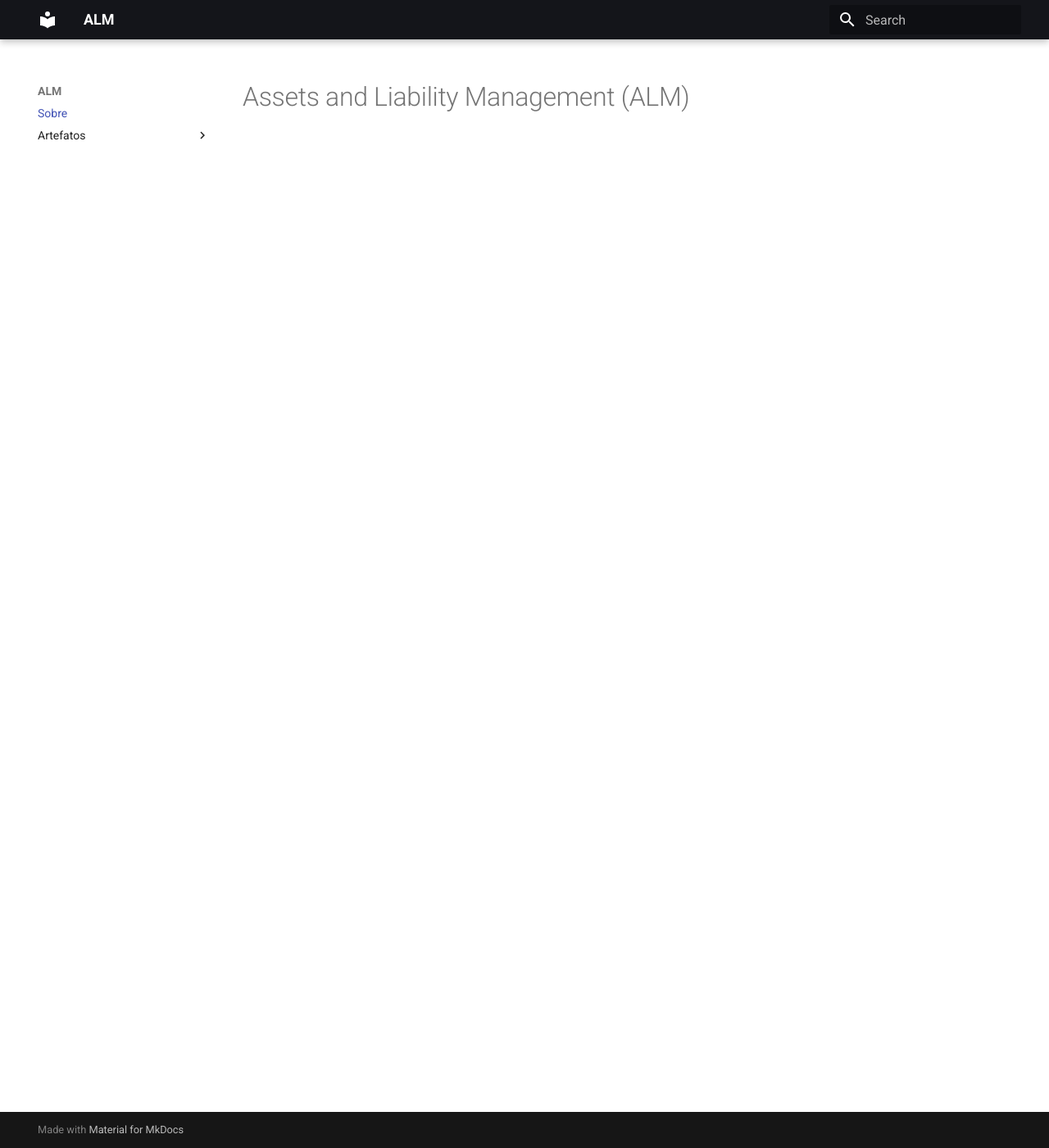
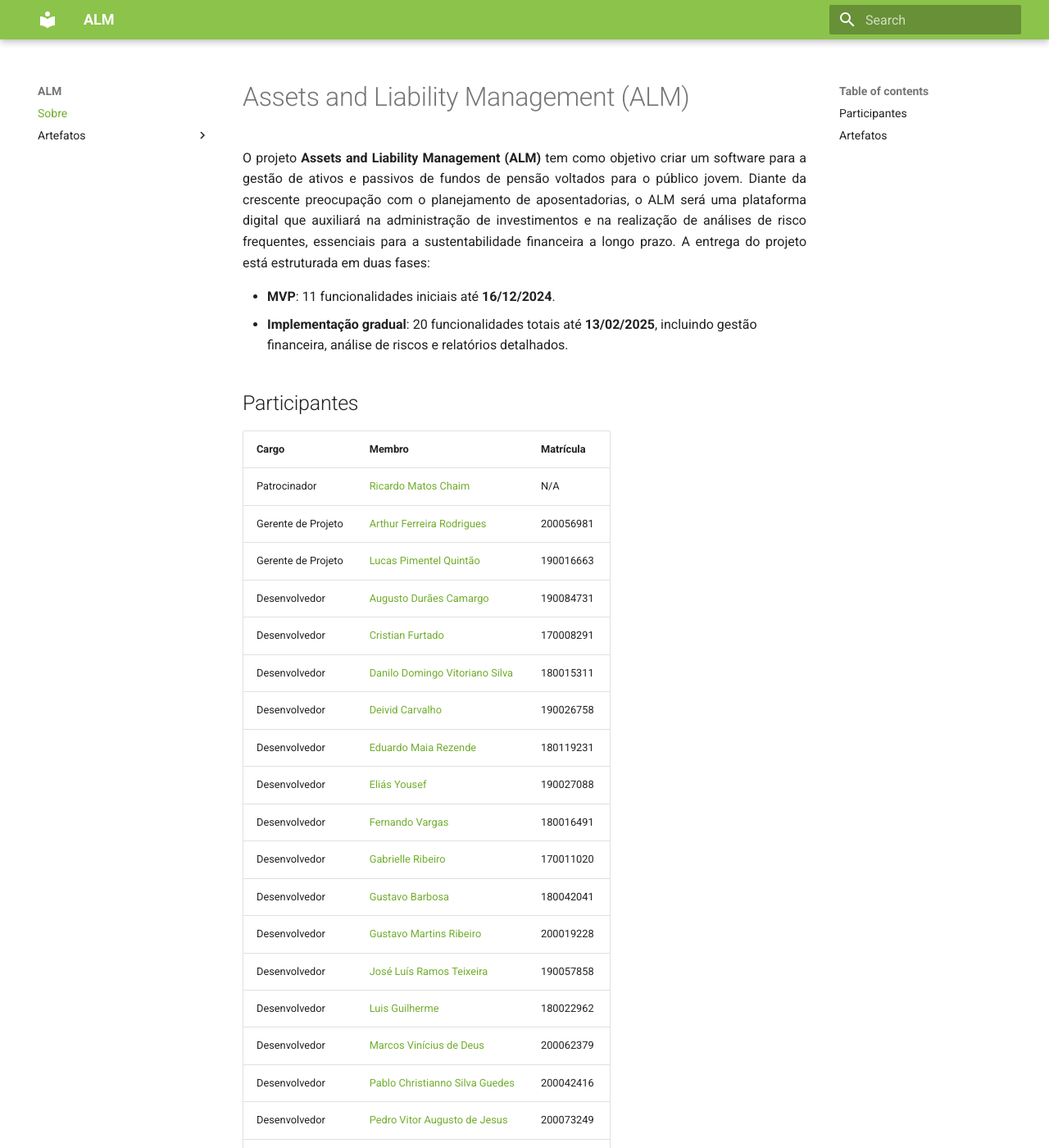
Before and after one commit to EPS-ALM/eps-alm, an MkDocs documentation site: the page built from docs/index.md, in a window 1280 px wide and 1400 px high. Shown: the whole window at 82% size. Built offline with MkDocs 1.6.1 and Material for MkDocs 9.7.7, drawn with Linux system fonts in a browser that asks for light colours; some of the changed text lies outside the part shown.

Commit message:
Nova estrutura de documentos

```diff
--- a/docs/index.md
+++ b/docs/index.md
@@ -1 +1,71 @@
 # Assets and Liability Management (ALM)
+
+<p align="justify">
+    O projeto <strong>Assets and Liability Management (ALM)</strong> tem como objetivo criar um software para a gestão de ativos e passivos de fundos de pensão voltados para o público jovem. Diante da crescente preocupação com o planejamento de aposentadorias, o ALM será uma plataforma digital que auxiliará na administração de investimentos e na realização de análises de risco frequentes, essenciais para a sustentabilidade financeira a longo prazo.
+    A entrega do projeto está estruturada em duas fases:
+    <ul>
+        <li><strong>MVP</strong>: 11 funcionalidades iniciais até <strong>16/12/2024</strong>.</li>
+        <li><strong>Implementação gradual</strong>: 20 funcionalidades totais até <strong>13/02/2025</strong>, incluindo gestão financeira, análise de riscos e relatórios detalhados.</li>
+    </ul>
+</p>
+
+
+## Participantes
+
+| Cargo              | Membro                                 | Matrícula |
+| ------------------ | -------------------------------------- | --------- |
+| Patrocinador       | [Ricardo Matos Chaim][rmc]             | N/A       |
+| Gerente de Projeto | [Arthur Ferreira Rodrigues][afr]       | 200056981 |
+| Gerente de Projeto | [Lucas Pimentel Quintão][lpq]          | 190016663 |
+| Desenvolvedor      | [Augusto Durães Camargo][adc]          | 190084731 |
+| Desenvolvedor      | [Cristian Furtado][cf]                 | 170008291 |
+| Desenvolvedor      | [Danilo Domingo Vitoriano Silva][ddvs] | 180015311 |
+| Desenvolvedor      | [Deivid Carvalho][dc]                  | 190026758 |
+| Desenvolvedor      | [Eduardo Maia Rezende][emr]            | 180119231 |
+| Desenvolvedor      | [Eliás Yousef][ey]                     | 190027088 |
+| Desenvolvedor      | [Fernando Vargas][fv]                  | 180016491 |
+| Desenvolvedor      | [Gabrielle Ribeiro][gr]                | 170011020 |
+| Desenvolvedor      | [Gustavo Barbosa][gb]                  | 180042041 |
+| Desenvolvedor      | [Gustavo Martins Ribeiro][gmr]         | 200019228 |
+| Desenvolvedor      | [José Luís Ramos Teixeira][jlrt]       | 190057858 |
+| Desenvolvedor      | [Luis Guilherme][lg]                   | 180022962 |
+| Desenvolvedor      | [Marcos Vinícius de Deus][mvd]         | 200062379 |
+| Desenvolvedor      | [Pablo Christianno Silva Guedes][pcsg] | 200042416 |
+| Desenvolvedor      | [Pedro Vitor Augusto de Jesus][pvaj]   | 200073249 |
+| Desenvolvedor      | [Renato Britto][rb]                    | 180027239 |
+| Desenvolvedor      | [Sávio Cunha][sc]                      | 180130889 |
+| Desenvolvedor      | [Victor Hugo][vh]                      | 180149598 |
+| Desenvolvedor      | [Wesley Santos][ws]                    | 180029240 |
+
+## Artefatos
+
+| Artefato                                          | Descrição                                                                                                                            |
+| ------------------------------------------------- | ------------------------------------------------------------------------------------------------------------------------------------ |
+| [Termo de Abertura do Projeto][termo-de-abertura] | Documento que formaliza o início do projeto, descrevendo seus objetivos, escopo e os principais envolvidos.                          |
+| Identificação das Partes Interessadas             | Documento com a lista das partes interessadas, detalhando seus papéis e interesses no projeto.                                       |
+| Distribuição de Papéis                            | Descrição dos papéis e responsabilidades de cada participante, com foco na definição das funções para facilitar o fluxo de trabalho. |
+| Acordos de Serviço                                | Documento que formaliza os compromissos e níveis de serviço acordados entre as partes envolvidas no projeto.                         |
+
+[termo-de-abertura]: https://docs.google.com/document/d/1RtdJ9rD9EtuHnIm3jXQxQEWQ7D4RZyzI8Id0qLZPs0Y/edit?tab=t.0
+[rmc]: http://lattes.cnpq.br/0716559775355685
+[afr]: https://github.com/ArthurFerreiraRodrigues
+[lpq]: https://github.com/LucasPimentel123
+[adc]: https://github.com/augustocrmg
+[cf]: https://github.com/csafurtado
+[ddvs]: https://github.com/danilow200
+[dc]: https://github.com/deivid-a1
+[emr]: https://github.com/eduardomr
+[ey]: https://github.com/eliasyousef00
+[fv]: https://github.com/SFernandoS
+[gr]: https://github.com/Gabrielle-Ribeiro
+[gb]: https://github.com/brbsg
+[gmr]: https://github.com/gustavomartins-github
+[jlrt]: https://github.com/joseluis-rt
+[lg]: https://github.com/luisgaboardi
+[mvd]: https://github.com/Marcos574
+[pcsg]: https://github.com/PabloChristianno
+[pvaj]: https://github.com/Peedrooo
+[rb]: https://github.com/RenatoBrittoAraujo
+[sc]: https://github.com/savioc2
+[vh]: https://github.com/8ifq3
+[ws]: https://github.com/wesleysantos00
--- a/mkdocs.yml
+++ b/mkdocs.yml
@@ -3,7 +3,8 @@
 nav:
   - Sobre: index.md
   - Artefatos:
-    - Termo de Abertura do Projeto: Artefatos/TAP.md
+    - Termo de Abertura do Projeto: artefatos/tap.md
+    - Termo de Acordo de Serviço: artefatos/ts.md
 
 markdown_extensions:
   - admonition
@@ -13,8 +14,8 @@
 theme:
   name: 'material'
   palette:
-    primary: black
-    accent: indigo
+    primary: light green
+    accent: deep orange
   theme:
     font:
       text: Ubuntu
```
Also changed, not shown: docs/Artefatos/TAP.md (deleted, +0 -57 lines), docs/Artefatos/TS.md (deleted, +0 -168 lines), docs/artefatos/tap.md (added, +105 -0 lines), docs/artefatos/ts.md (added, +102 -0 lines).
